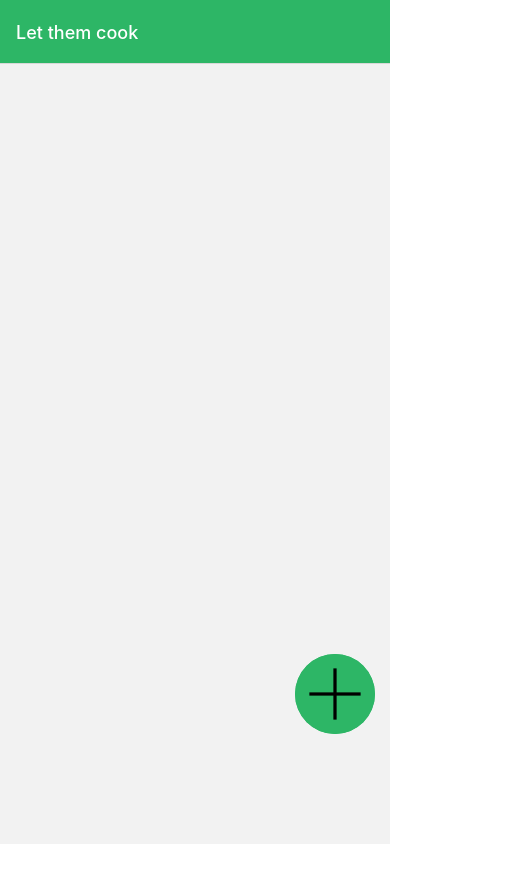
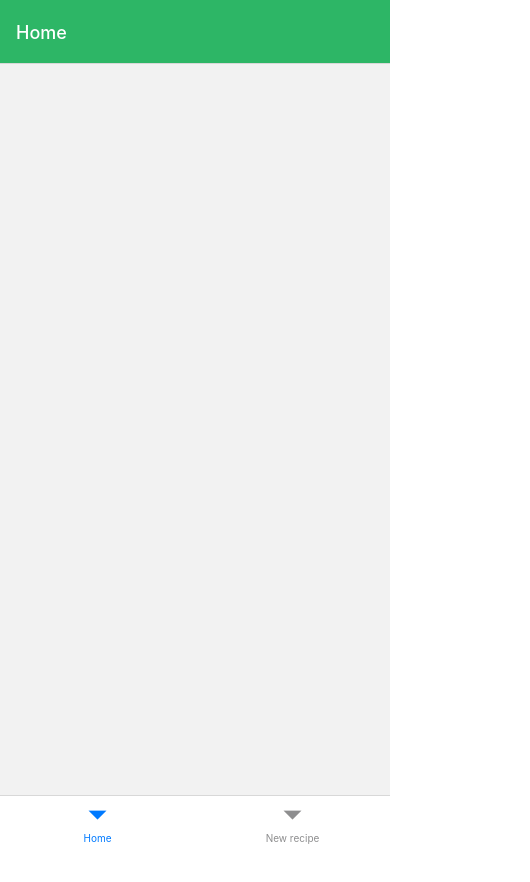
Before and after one commit to Tsoer18/LetThemCook, a React Native app: screen /Home in a window 390 px wide. Before the commit this address had no page. Shown: the top 882 px of the page, 530 px wide, since content can reach past the window. After the commit the page ends 844 px from the top, so only its background shows below. Built offline with nearby package versions, Linux system fonts and the light colour scheme.

Commit message:
tab based navigation works

```diff
--- a/App.tsx
+++ b/App.tsx
@@ -1,17 +1,14 @@
 import React from 'react';
-import 'react-native-gesture-handler';
-import { View, Text } from 'react-native';
 import {NavigationContainer} from '@react-navigation/native';
 import { createStackNavigator } from '@react-navigation/stack'
 import RecipeScreen from './RecipeScreen';
 import AddRecipe from './AddRecipe';
+import { createBottomTabNavigator } from '@react-navigation/bottom-tabs';
 
-const navigator = createStackNavigator();
+const Tab = createBottomTabNavigator();
 
 //Header options
 const HeaderBarCustomization = {
-  title: 'Let them cook',
-
   headerStyle: {
     backgroundColor: '#2DB666',
   },
@@ -22,10 +19,10 @@ const HeaderBarCustomization = {
 const App = () => {
   return (
     <NavigationContainer>
-      <navigator.Navigator>
-        <navigator.Screen name="RecipeScreen" component={RecipeScreen} options={HeaderBarCustomization}/>
-        <navigator.Screen name="AddRecipeScreen" component={AddRecipe}/>
-      </navigator.Navigator>
+      <Tab.Navigator>
+        <Tab.Screen name="Home" component={RecipeScreen} options={HeaderBarCustomization}/>
+        <Tab.Screen name="New recipe" component={AddRecipe} options={HeaderBarCustomization}/>
+      </Tab.Navigator>
     </NavigationContainer>
   );
 };
--- a/RecipeScreen.tsx
+++ b/RecipeScreen.tsx
@@ -1,16 +1,14 @@
 import { NavigationRouteContext } from '@react-navigation/native';
 import React from 'react';
 import { View, Text, StyleSheet, Image } from 'react-native';
-import { TouchableOpacity } from 'react-native-gesture-handler';
+import { TouchableOpacity } from 'react-native';
 //import { Image } from 'react-native-reanimated/lib/typescript/Animated';
 
 
 const RecipeScreen = ({navigation}) => {
   return (
     <View style={styles.container}>
-      <TouchableOpacity style={styles.roundButton} onPress={() => navigation.navigate('AddRecipeScreen',{})}>
-        <Image source={require('./plusIcon.png')} style={styles.roundButton}/>
-      </TouchableOpacity>
+
     </View>
   );
 };
@@ -28,13 +26,6 @@ const styles = StyleSheet.create(
       left: 140,
       top: 240,
     },
-
-    roundButton:{
-      width: 80,
-      height: 80,
-      borderRadius: 100,
-      backgroundColor: '#2DB666',
-    },
   }
 );
 
--- a/package.json
+++ b/package.json
@@ -11,6 +11,7 @@
   },
   "dependencies": {
     "@react-native-community/masked-view": "^0.1.11",
+    "@react-navigation/bottom-tabs": "^6.5.8",
     "@react-navigation/native": "^6.1.7",
     "@react-navigation/stack": "^6.3.17",
     "react": "18.2.0",
```
Also changed, not shown: 1 other file (tests, documents, lock files or other folders).
